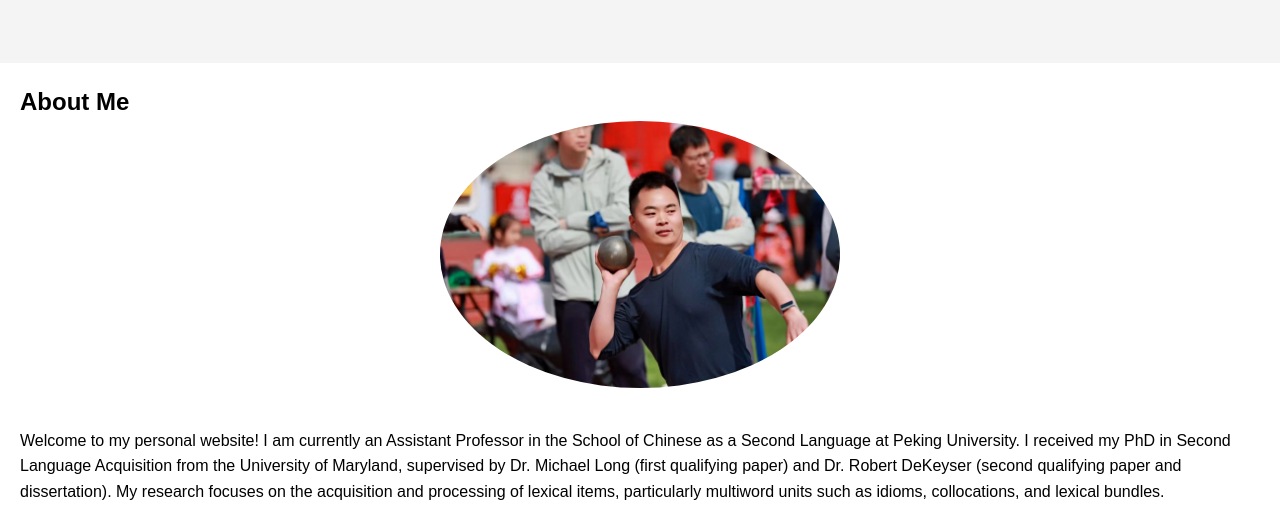
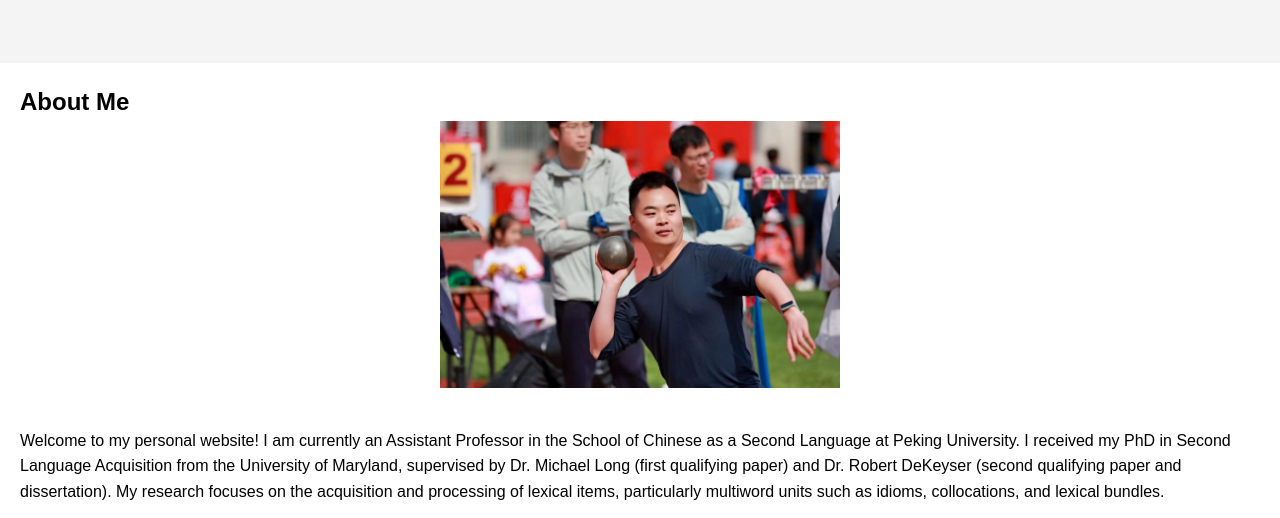
Before and after one commit to weiyisla/weiyisla.github.io, a plain HTML site: page index.html in a window 1280 px wide. Shown: the part 250-768 px from the top of the page. Drawn offline with Linux system fonts and the light colour scheme.

Commit message:
remove border radius to make the pic rectangular

```diff
--- a/index.html
+++ b/index.html
@@ -30,7 +30,7 @@
   <section id="about">
     <h2>About Me</h2>
     <div style="display: flex; justify-content: center; align-items: center; margin-bottom: 20px;">
-    <img src="profile.jpg" alt="Profile Photo of Wei Yi" style="width: 400px; height: auto; border-radius: 50%; margin-bottom: 20px;">
+    <img src="profile.jpg" alt="Profile Photo of Wei Yi" style="width: 400px; height: auto; margin-bottom: 20px;">
     </div>
     <p>Welcome to my personal website! I am currently an Assistant Professor in the School of Chinese as a Second Language at Peking University. I received my PhD in Second Language Acquisition from the University of Maryland, supervised by Dr. Michael Long (first qualifying paper) and Dr. Robert DeKeyser (second qualifying paper and dissertation). My research focuses on the acquisition and processing of lexical items, particularly multiword units such as idioms, collocations, and lexical bundles.</p>
 <p>In exploring the cognitive mechanisms underlying the processing of multiword units, I use a combination of techniques, including behavioral experiments, eye tracking, and EEG. I incorporate theoretical perspectives such as statistical learning, emotion, embodied cognition, and prediction. Regarding the acquisition of multiword units, I am primarily interested in implicit vs. explicit knowledge, incidental vs. intentional learning, and the role of cognitive individual differences such as language aptitude.</p>
```
